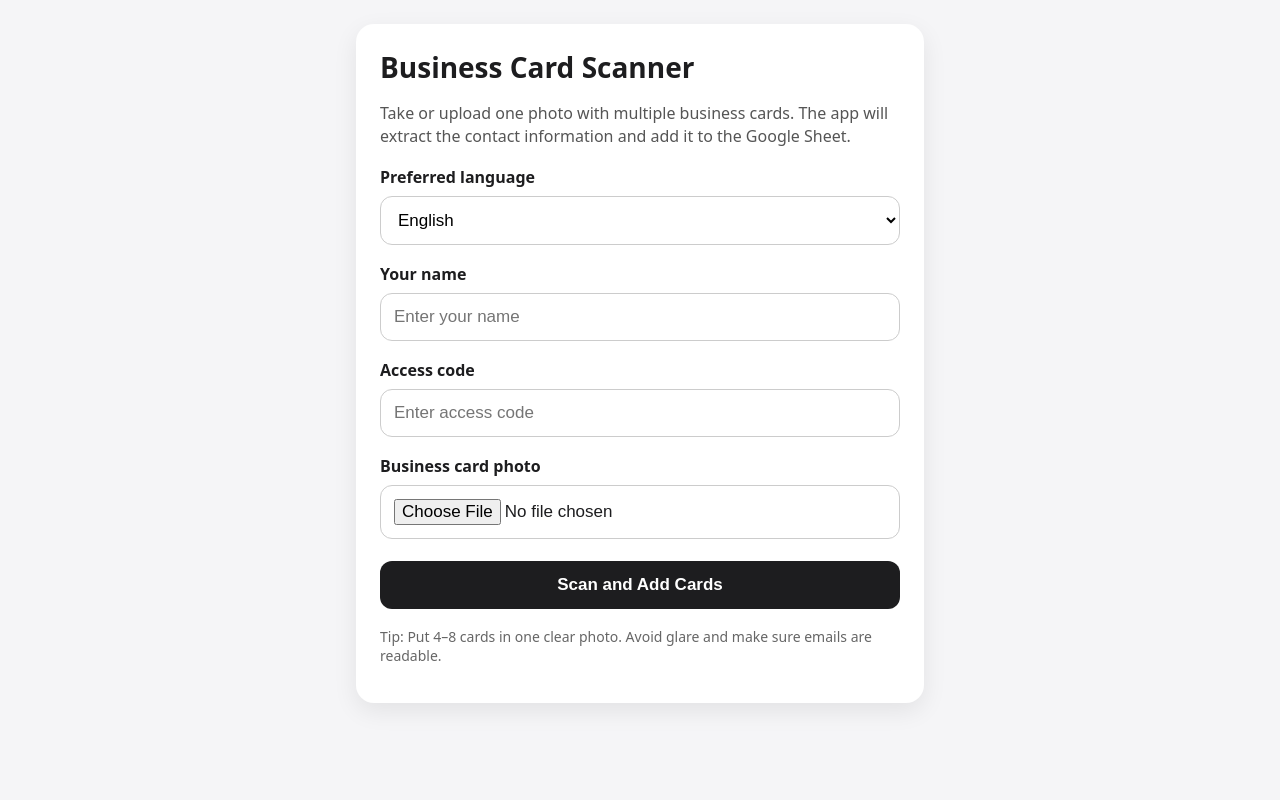
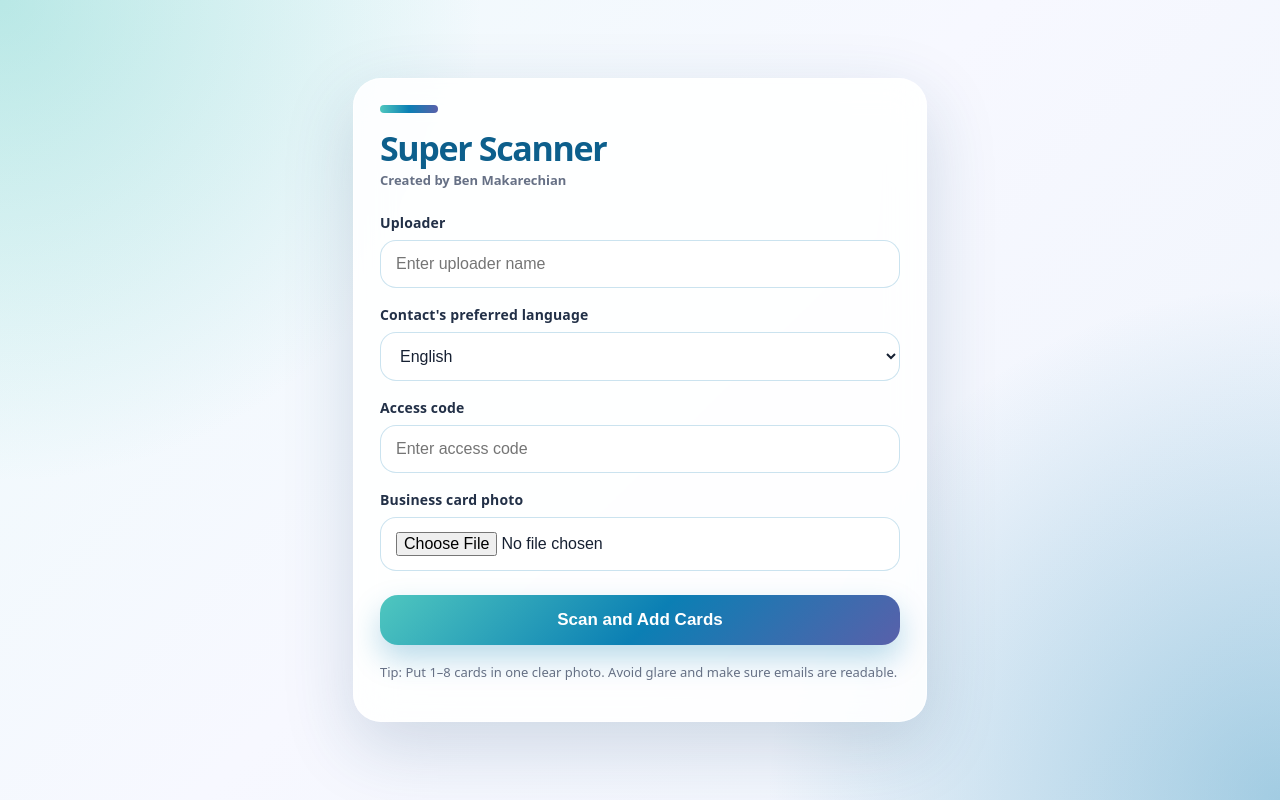
Before and after one commit to BenMakarechian/business-card-scanner, a Next.js app: page / in a window 1280 px wide. Built offline with nearby package versions, Linux system fonts and the light colour scheme.

Commit message:
Update page.tsx

```diff
--- a/app/page.tsx
+++ b/app/page.tsx
@@ -17,7 +17,7 @@ export default function Page() {
   async function handleSubmit() {
     try {
       if (!sourceName.trim()) {
-        showError("Please enter your name.");
+        showError("Please enter the uploader name.");
         return;
       }
 
@@ -32,7 +32,7 @@ export default function Page() {
       }
 
       setIsLoading(true);
-      showNeutral("Uploading and scanning image. This may take 10–30 seconds.");
+      showNeutral("Scanning image. This may take 10–30 seconds.");
 
       const imageBase64 = await resizeAndEncodeImage(photo, 1600);
 
@@ -99,13 +99,20 @@ export default function Page() {
   return (
     <main style={styles.page}>
       <section style={styles.card}>
-        <h1 style={styles.h1}>Business Card Scanner</h1>
-        <p style={styles.p}>
-          Take or upload one photo with multiple business cards. The app will
-          extract the contact information and add it to the Google Sheet.
-        </p>
+        <div style={styles.headerAccent}></div>
 
-        <label style={styles.label}>Preferred language</label>
+        <h1 style={styles.h1}>Super Scanner</h1>
+        <p style={styles.creator}>Created by Ben Makarechian</p>
+
+        <label style={styles.label}>Uploader</label>
+        <input
+          value={sourceName}
+          onChange={(e) => setSourceName(e.target.value)}
+          placeholder="Enter uploader name"
+          style={styles.input}
+        />
+
+        <label style={styles.label}>Contact&apos;s preferred language</label>
         <select
           value={language}
           onChange={(e) => setLanguage(e.target.value)}
@@ -114,14 +121,6 @@ export default function Page() {
           <option value="English">English</option>
           <option value="Chinese">Chinese</option>
         </select>
-
-        <label style={styles.label}>Your name</label>
-        <input
-          value={sourceName}
-          onChange={(e) => setSourceName(e.target.value)}
-          placeholder="Enter your name"
-          style={styles.input}
-        />
 
         <label style={styles.label}>Access code</label>
         <input
@@ -173,7 +172,7 @@ export default function Page() {
         )}
 
         <p style={styles.tip}>
-          Tip: Put 4–8 cards in one clear photo. Avoid glare and make sure
+          Tip: Put 1–8 cards in one clear photo. Avoid glare and make sure
           emails are readable.
         </p>
       </section>
@@ -220,82 +219,114 @@ function loadImage(src: string): Promise<HTMLImageElement> {
 const styles: Record<string, React.CSSProperties> = {
   page: {
     minHeight: "100vh",
-    background: "#f5f5f7",
-    color: "#1d1d1f",
+    background:
+      "radial-gradient(circle at top left, rgba(85, 198, 190, 0.35), transparent 32%), radial-gradient(circle at bottom right, rgba(20, 129, 180, 0.35), transparent 34%), linear-gradient(135deg, #eefafb 0%, #f7f8ff 48%, #eef4fb 100%)",
+    color: "#162032",
     fontFamily:
       'system-ui, -apple-system, BlinkMacSystemFont, "Segoe UI", sans-serif',
     padding: 24,
     boxSizing: "border-box",
+    display: "flex",
+    alignItems: "center",
+    justifyContent: "center",
   },
   card: {
+    width: "100%",
     maxWidth: 520,
     margin: "0 auto",
-    background: "white",
-    padding: 24,
-    borderRadius: 18,
-    boxShadow: "0 8px 24px rgba(0,0,0,0.08)",
+    background: "rgba(255, 255, 255, 0.88)",
+    backdropFilter: "blur(18px)",
+    WebkitBackdropFilter: "blur(18px)",
+    padding: 26,
+    borderRadius: 28,
+    boxShadow: "0 24px 70px rgba(25, 71, 112, 0.18)",
+    border: "1px solid rgba(255, 255, 255, 0.75)",
+  },
+  headerAccent: {
+    width: 58,
+    height: 8,
+    borderRadius: 999,
+    background: "linear-gradient(90deg, #4fc7bf, #0b7fb4, #5960aa)",
+    marginBottom: 18,
   },
   h1: {
-    fontSize: 28,
-    margin: "0 0 8px",
+    fontSize: 34,
+    lineHeight: 1,
+    margin: "0 0 6px",
+    letterSpacing: "-0.04em",
+    color: "#0d5f8c",
   },
-  p: {
-    color: "#555",
-    lineHeight: 1.45,
+  creator: {
+    margin: "0 0 24px",
+    fontSize: 13,
+    color: "#667085",
+    fontWeight: 600,
   },
   label: {
     display: "block",
-    fontWeight: 700,
-    marginTop: 18,
+    fontWeight: 800,
+    marginTop: 17,
     marginBottom: 8,
+    color: "#223047",
+    fontSize: 14,
+    letterSpacing: "0.01em",
   },
   input: {
     width: "100%",
     boxSizing: "border-box",
-    fontSize: 17,
-    padding: 13,
-    borderRadius: 12,
-    border: "1px solid #ccc",
-    background: "white",
+    fontSize: 16,
+    padding: "14px 15px",
+    borderRadius: 16,
+    border: "1px solid rgba(20, 129, 180, 0.22)",
+    background: "rgba(255, 255, 255, 0.94)",
+    color: "#162032",
+    outlineColor: "#4fc7bf",
   },
   button: {
     width: "100%",
-    marginTop: 22,
-    padding: 14,
-    borderRadius: 12,
+    marginTop: 24,
+    padding: 15,
+    borderRadius: 18,
     border: "none",
-    background: "#1d1d1f",
+    background: "linear-gradient(135deg, #4fc7bf 0%, #0b7fb4 52%, #5960aa 100%)",
     color: "white",
-    fontWeight: 800,
+    fontWeight: 900,
     fontSize: 17,
     cursor: "pointer",
+    boxShadow: "0 14px 30px rgba(11, 127, 180, 0.28)",
   },
   preview: {
-    marginTop: 14,
+    marginTop: 16,
     width: "100%",
-    borderRadius: 12,
+    borderRadius: 18,
+    border: "1px solid rgba(20, 129, 180, 0.18)",
   },
   status: {
     marginTop: 18,
     padding: 14,
-    borderRadius: 12,
+    borderRadius: 16,
     lineHeight: 1.4,
+    fontWeight: 700,
   },
   success: {
-    background: "#e8f7ee",
-    color: "#126b35",
+    background: "rgba(79, 199, 191, 0.15)",
+    color: "#08796f",
+    border: "1px solid rgba(79, 199, 191, 0.25)",
   },
   error: {
     background: "#fdeaea",
     color: "#9d1c1c",
+    border: "1px solid rgba(157, 28, 28, 0.12)",
   },
   neutral: {
-    background: "#eef3ff",
-    color: "#26427a",
+    background: "rgba(11, 127, 180, 0.12)",
+    color: "#0b5f89",
+    border: "1px solid rgba(11, 127, 180, 0.18)",
   },
   tip: {
-    fontSize: 14,
-    color: "#666",
+    fontSize: 13,
+    color: "#667085",
     marginTop: 18,
+    lineHeight: 1.45,
   },
 };
```
